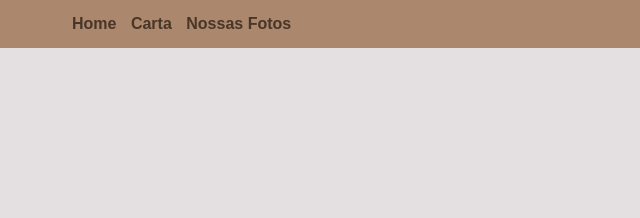
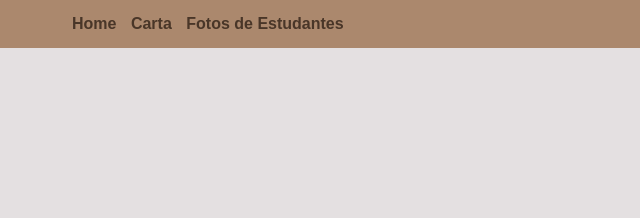
Before and after one commit to DevYuri16/projeto-homenagem, a plain HTML site: page index.html in a window 1280 px wide. Shown: the top 218 px of the page, 61-701 px from the left. Drawn offline with Linux system fonts and the light colour scheme.

Commit message:
Update index.html

```diff
--- a/index.html
+++ b/index.html
@@ -12,7 +12,7 @@
             <ul class="navegacao__itens">
                 <li>Home</li>
                 <li>Carta</li>
-                <li>Nossas Fotos</li>
+                <li>Fotos de Estudantes</li>
             </ul>
         </nav>
     </header>
```
